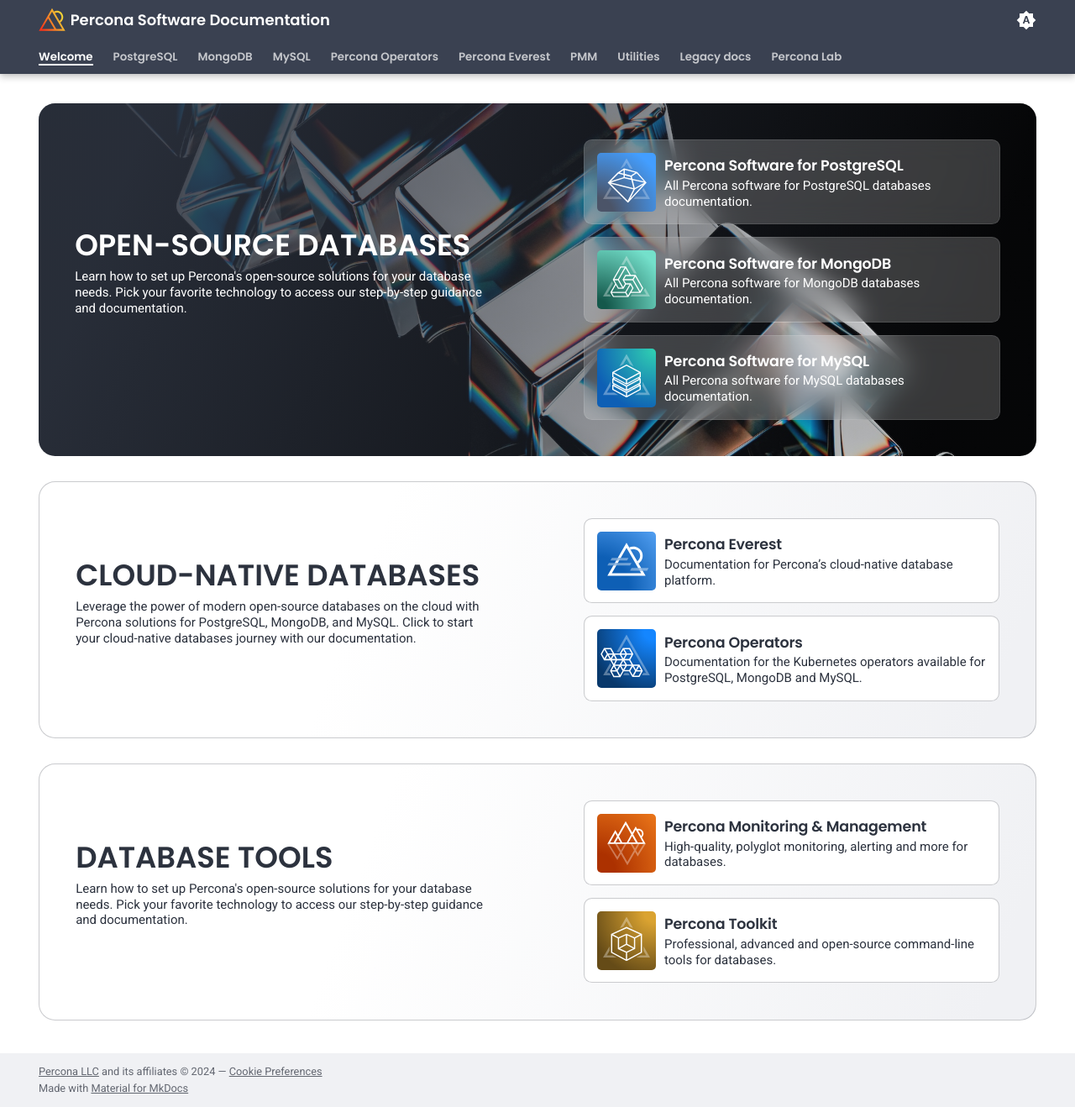
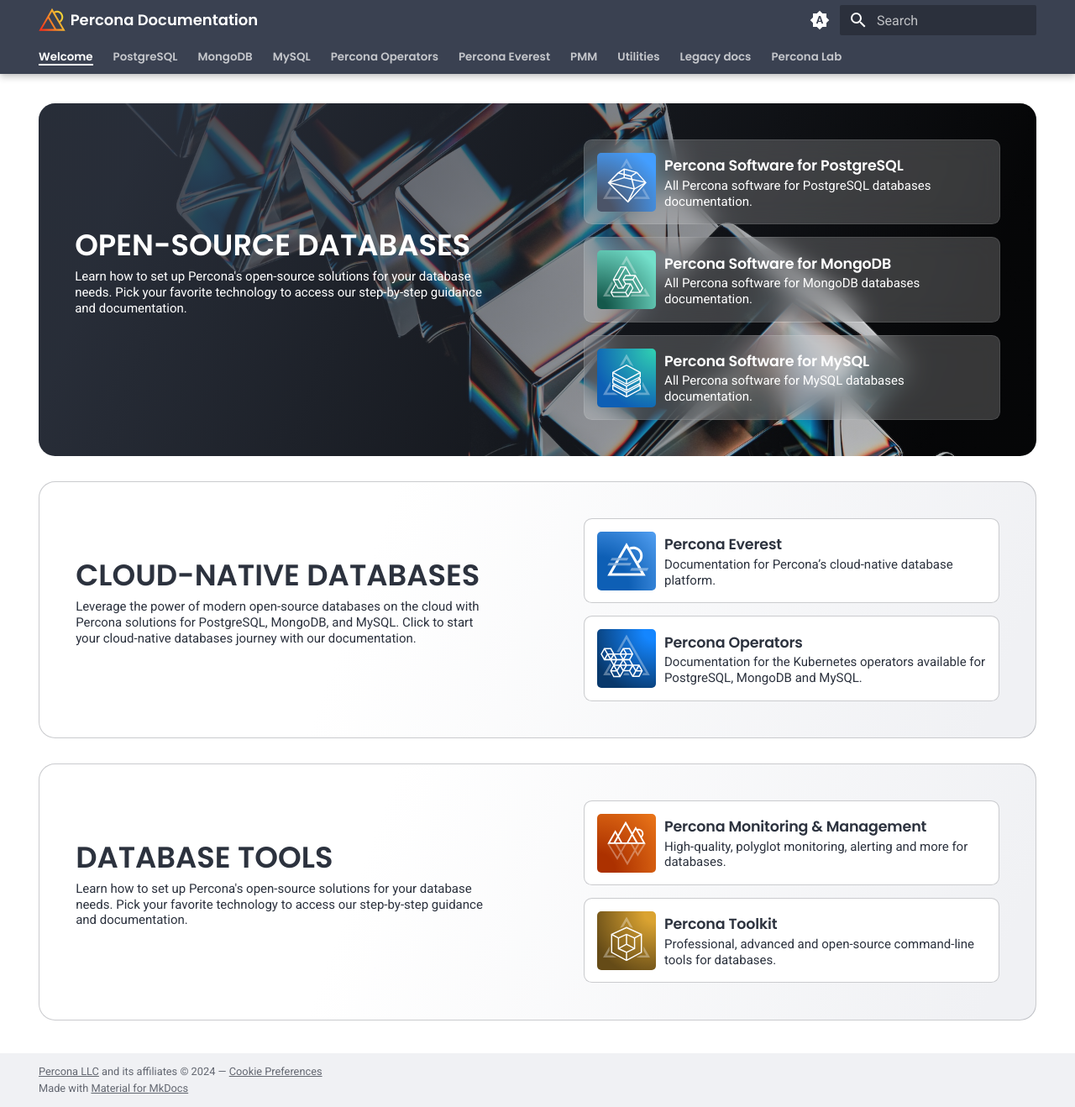
Before and after one commit to percona/docs-home, an MkDocs documentation site: the page built from docs/index.md, in a window 1280 px wide and 1318 px high. Shown: the whole window at 84% size. Built offline with MkDocs 1.6.1 and Material for MkDocs 9.7.7, drawn with Linux system fonts in a browser that asks for light colours; some of the changed lines change nothing that is shown.

Commit message:
Revert "update mkdocs.md"

```diff
--- a/mkdocs.yml
+++ b/mkdocs.yml
@@ -1,7 +1,4 @@
-site_name: Percona Software Documentation
-site_description: Percona Software Documentation
-
-# Theme setup
+site_name: Percona Documentation
 theme:
   name: material
   custom_dir: overrides
@@ -26,8 +23,6 @@
       toggle:
         icon: material/brightness-4
         name: Color theme set to Dark Mode. Click to change
-
-  # Theme features
   features:
     - navigation.indexes
     - navigation.instant
@@ -38,8 +33,6 @@
     - content.code.copy
     - content.code.annotate
     - toc.follow
-
-#Custom CSS
 extra_css:
   - css/design.css
   - css/landing.css
@@ -60,21 +53,20 @@
   - pymdownx.superfences
   - pymdownx.tabbed:
       alternate_style: true
-
-# Plugins configuration
-plugins:
-  meta-descriptions:
-    export_csv: false
-    quiet: false
-    enable_checks: false
-    min_length: 50
-    max_length: 160
-
-#Google Analytics configuration
 extra:
+  # consent:
+  #   title: Cookie Consent
+  #   description: >-
+  #     We use cookies to recognize your preferences, as well as measure the effectiveness of our documentation to your needs, and whether you can find what you're searching for. With this consent, you're helping us to make our documentation better for you. Thank you. Read more about <a class="reference external" href="https://www.percona.com/20180524-cookie-policy" target="_blank">Percona Cookie Policy</a>.
+  #   cookies:
+  #     analytics: Google Analytics
+  #     github: Github
+  #   actions:
+  #     - manage
+  #     - accept
   analytics:
     provider: google
-    property: G-J4J70BNH0G
+    property: G-XXXXXXXXXX
     feedback:
       title: Was this page helpful?
       ratings:
@@ -87,12 +79,9 @@
           name: This page could be improved
           data: 0
           note: >-
-            Thank you for your feedback! Help us improve by following this <a href="https://docs.google.com/forms/d/1bkWACehjqlwA0AKf-qTJcXvYbOSYgze8iTPXjntqmNo/edit" target="_blank" rel="noopener">feedback form</a>.
-
-#Copyright
+            Thank you for your feedback! Help us improve by following this <a href="#" target="_blank" rel="noopener">feedback form</a>.
 copyright: >-
   <a href="https://www.percona.com/about">Percona LLC</a> and its affiliates &copy; 2024 — <a href="#" onclick="Osano.cm.showDrawer('osano-cm-dom-info-dialog-open')">Cookie Preferences</a>
-
 nav:
   - Welcome: index.md
   - PostgreSQL: percona-for-postgresql.md
```
Also changed, not shown: docs/assets/Percona_docs.png (deleted).
